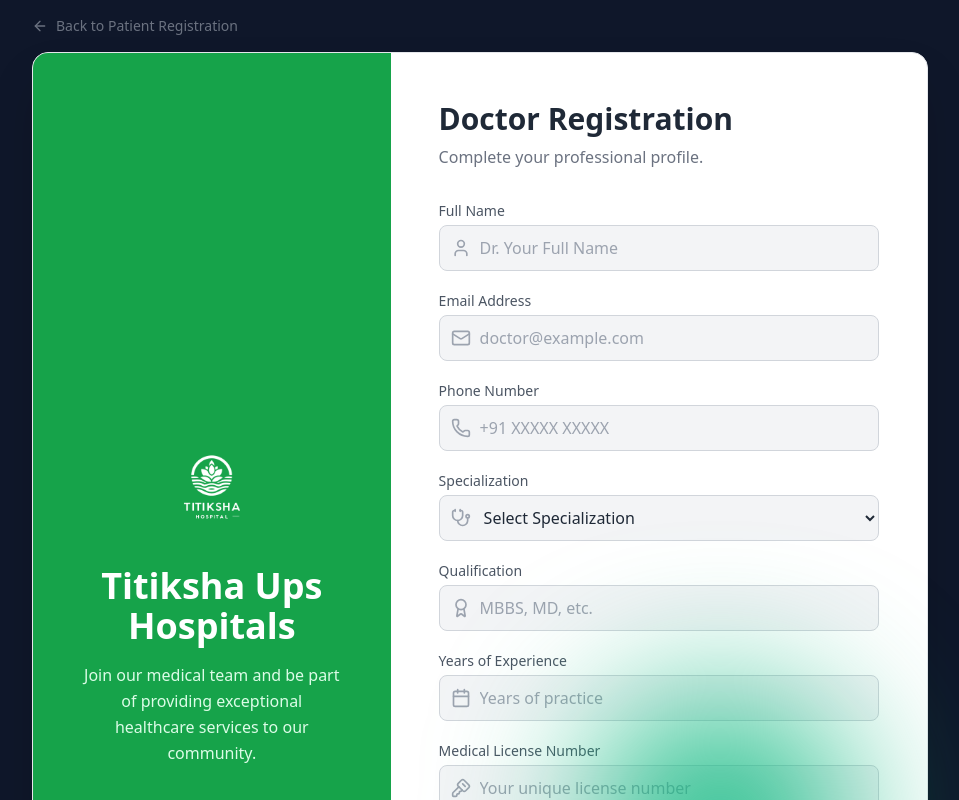
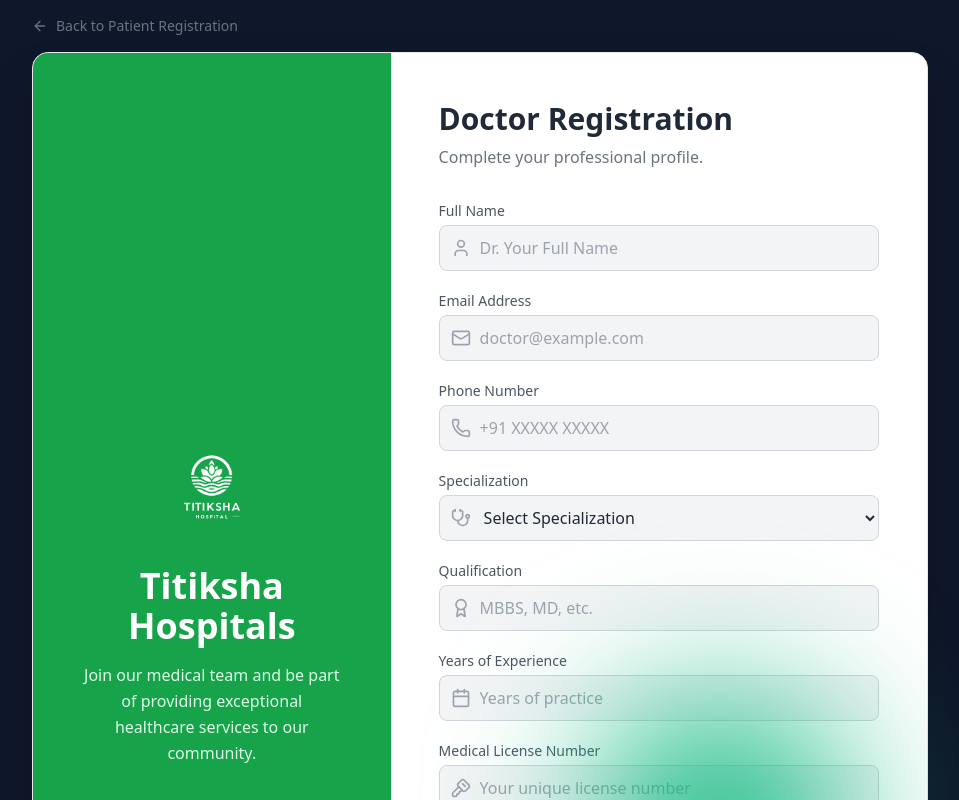
Before and after one commit to asrith2208/hospital-appointment-system, a React (Create React App) app in the folder frontend/: page /register-doctor in a window 1280 px wide. Shown: the top 800 px of the page, without its empty margins (160-1119 px from the left). Built offline with nearby package versions, Linux system fonts and the light colour scheme; no server answers.

Commit message:
FIX: Ensure Doctor Registration uses axiosInstance

```diff
--- a/frontend/src/pages/auth/RegisterDoctorPage.jsx
+++ b/frontend/src/pages/auth/RegisterDoctorPage.jsx
@@ -1,14 +1,14 @@
-
+// frontend/src/pages/auth/RegisterDoctorPage.jsx
 
 import React, { useState } from 'react';
-// --- FORCING A CHANGE FOR GIT ---
-
 import { Link, useNavigate } from 'react-router-dom';
 import AuthLayout from './AuthLayout';
 import { User, Mail, Phone, Lock, Stethoscope, Award, Calendar, KeySquare, Eye, EyeOff, LoaderCircle } from 'lucide-react';
-import axios from 'axios';
 import toast from 'react-hot-toast';
+
+// --- THE FIX: Only import our custom axiosInstance ---
 import axiosInstance from '../../api/axiosInstance';
+// We have removed 'import axios from 'axios';'
 
 const specializationsList = [
     'Cardiology', 'Neurology', 'Orthopedics', 'Pediatrics',
@@ -46,7 +46,8 @@ const RegisterDoctorPage = () => {
         setErrors({});
 
         try {
-            await axios.post('/users/register/doctor/', {
+            // --- THE FIX: Use `axiosInstance` and the full relative path from the /api root ---
+            await axiosInstance.post('/users/register/doctor/', {
                 full_name: formData.fullName,
                 email: formData.email,
                 phone_number: formData.phone,
@@ -65,6 +66,7 @@ const RegisterDoctorPage = () => {
                 toast.error('Please correct the errors and try again.');
             } else {
                 toast.error('An unexpected error occurred. Please try again.');
+                console.error("Doctor registration error:", error); // Added for better debugging
             }
         } finally {
             setIsLoading(false);
@@ -77,7 +79,7 @@ const RegisterDoctorPage = () => {
                 {/* Left Side (Green Branding Panel) */}
                 <div className="w-full lg:w-2/5 flex flex-col justify-center items-center bg-green-600 p-12 text-white text-center">
                     <img src="/titiksha-logo.png" alt="Logo" className="h-24 w-24 mb-6 filter brightness-0 invert" />
-                    <h1 className="text-4xl font-bold mb-4">Titiksha Ups Hospitals</h1>
+                    <h1 className="text-4xl font-bold mb-4">Titiksha Hospitals</h1>
                     <p className="text-green-100 leading-relaxed">
                         Join our medical team and be part of providing exceptional healthcare services to our community.
                     </p>
@@ -116,14 +118,13 @@ const RegisterDoctorPage = () => {
     );
 };
 
+// These helper components are fine and do not need changes.
 const InputField = ({ name, label, type, placeholder, Icon, value, onChange, error }) => (
     <div><label htmlFor={name} className="block text-sm font-medium text-gray-600 dark:text-gray-300 mb-1">{label}</label><div className="relative"><span className="absolute inset-y-0 left-0 flex items-center pl-3"><Icon className="h-5 w-5 text-gray-400" /></span><input id={name} name={name} type={type} placeholder={placeholder} value={value} onChange={onChange} className={`w-full bg-gray-100 dark:bg-slate-700/50 border ${error ? 'border-red-500' : 'border-gray-300 dark:border-gray-600'} text-gray-800 dark:text-white rounded-lg py-2.5 pl-10 pr-3 focus:outline-none focus:ring-2 focus:ring-green-500`} /></div>{error && <p className="text-red-500 text-xs mt-1">{error[0]}</p>}</div>
 );
-
 const PasswordField = ({ name, label, placeholder, value, onChange, error, showPassword, toggleShowPassword }) => (
     <div><label htmlFor={name} className="block text-sm font-medium text-gray-600 dark:text-gray-300 mb-1">{label}</label><div className="relative"><span className="absolute inset-y-0 left-0 flex items-center pl-3"><Lock className="h-5 w-5 text-gray-400" /></span><input id={name} name={name} type={showPassword ? 'text' : 'password'} placeholder={placeholder} value={value} onChange={onChange} className={`w-full bg-gray-100 dark:bg-slate-700/50 border ${error ? 'border-red-500' : 'border-gray-300 dark:border-gray-600'} text-gray-800 dark:text-white rounded-lg py-2.5 pl-10 pr-10 focus:outline-none focus:ring-2 focus:ring-green-500`} /><button type="button" onClick={toggleShowPassword} className="absolute inset-y-0 right-0 flex items-center pr-3">{showPassword ? <EyeOff className="h-5 w-5 text-gray-400" /> : <Eye className="h-5 w-5 text-gray-400" />}</button></div>{error && <p className="text-red-500 text-xs mt-1">{error[0]}</p>}</div>
 );
-
 const SelectField = ({ name, label, Icon, value, onChange, error, options }) => (
     <div><label htmlFor={name} className="block text-sm font-medium text-gray-600 dark:text-gray-300 mb-1">{label}</label><div className="relative"><span className="absolute inset-y-0 left-0 flex items-center pl-3"><Icon className="h-5 w-5 text-gray-400" /></span><select id={name} name={name} value={value} onChange={onChange} className={`w-full bg-gray-100 dark:bg-slate-700/50 border ${error ? 'border-red-500' : 'border-gray-300 dark:border-gray-600'} text-gray-800 dark:text-white rounded-lg py-2.5 pl-10 pr-3 focus:outline-none focus:ring-2 focus:ring-green-500`}><option value="">Select Specialization</option>{options.map(opt => <option key={opt} value={opt}>{opt}</option>)}</select></div>{error && <p className="text-red-500 text-xs mt-1">{error[0]}</p>}</div>
 );
```
